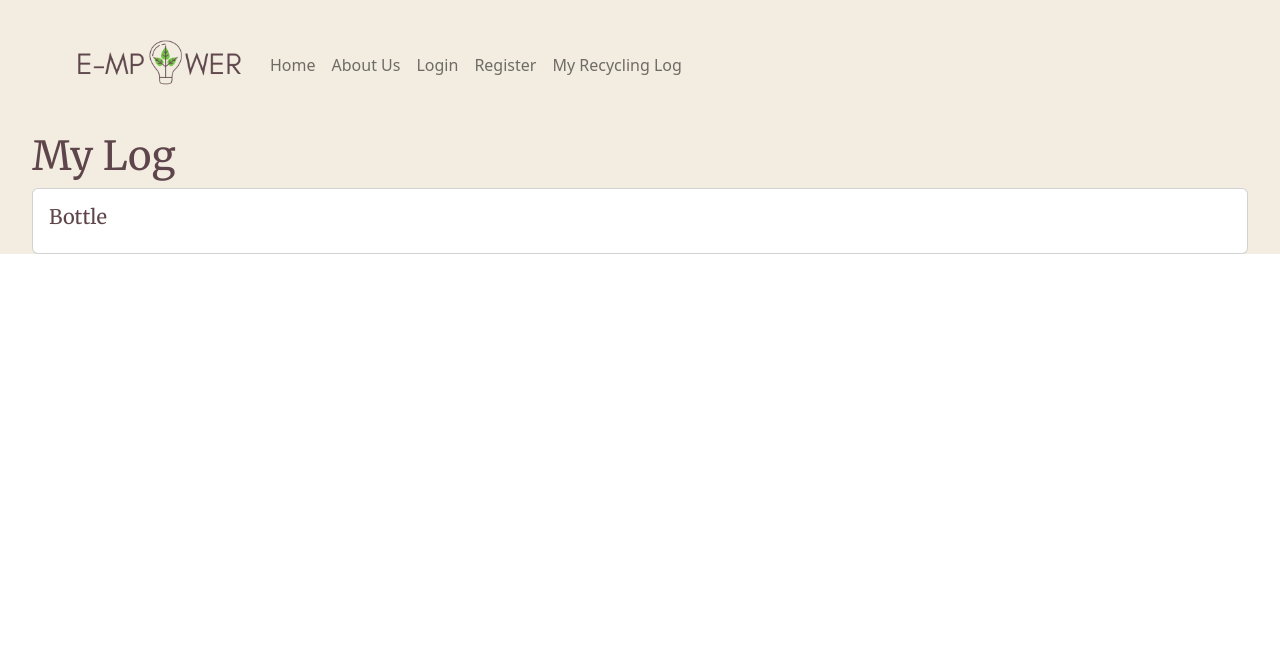
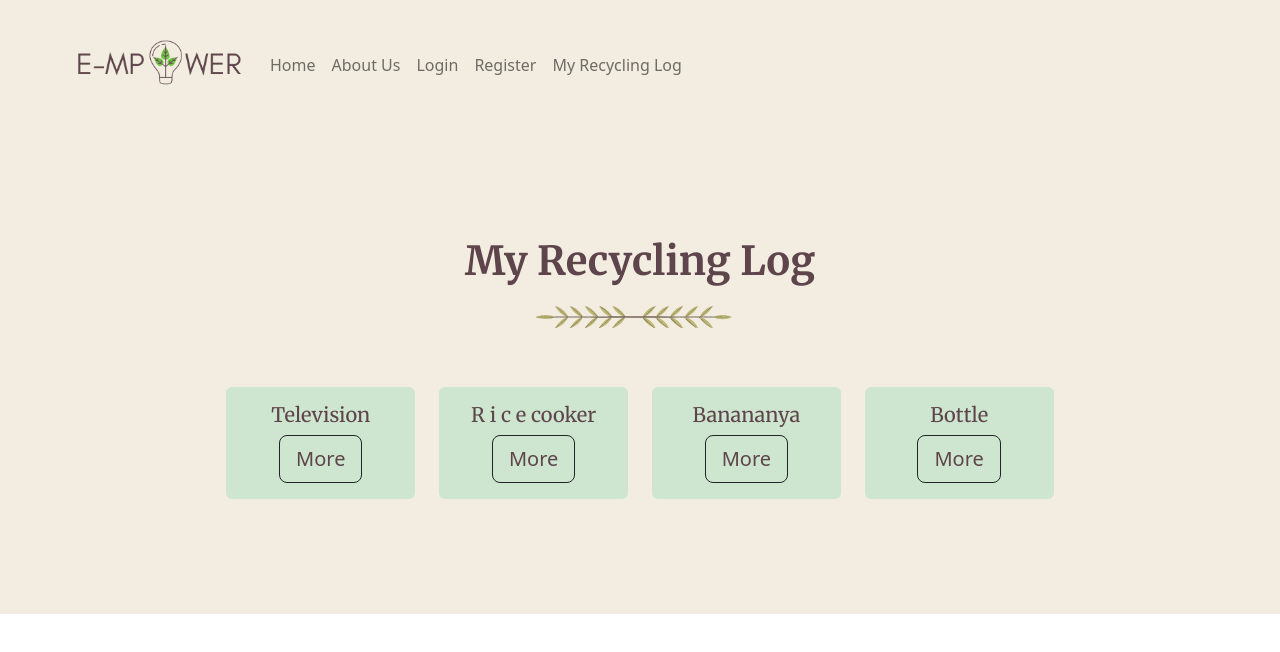
Before and after one commit to zhiyisoh/e-mpower, a Vue app in the folder FrontEnd/: page /logging in a window 1280 px wide. Shown: the top 652 px of the page. Built offline with nearby package versions, Linux system fonts and the light colour scheme.

Commit message:
past log frontend stuff

```diff
--- a/FrontEnd/src/router/index.js
+++ b/FrontEnd/src/router/index.js
@@ -65,6 +65,11 @@ const router = createRouter({
       component: () => import('../views/logging/Log.vue')
     },
     {
+      path: '/singlelog',
+      name: 'logpage',
+      component: () => import('../views/logging/LogPage.vue')
+    },
+    {
       path: '/binlocator',
       name: 'binlocator',
       component: () => import('../views/bin locator/BinLocator.vue')
@@ -78,7 +83,7 @@ const router = createRouter({
 })
 
 router.beforeEach((to, from, next) => {
-  const publicPage = ['/','/login', '/register',  '/about', '/forgotPassword', '/resetPassword', '/logging']; //
+  const publicPage = ['/','/login', '/register',  '/about', '/forgotPassword', '/resetPassword', '/logging', '/singlelog']; //
   const authNeeded = !(publicPage.includes(to.path));
   const loggedIn = localStorage.getItem('user');
 
--- a/FrontEnd/src/views/Start.vue
+++ b/FrontEnd/src/views/Start.vue
@@ -15,7 +15,7 @@
     <div class="HeroSection">
       <img src="/src/assets/leaves.svg" alt="leaves" id="leaves-icon">
       <div class="main-motto">
-        <h1 class="main-line">Your electronics deserve a second NONSensze life.</h1>
+        <h1 class="main-line">Your electronics deserve a second life.</h1>
         <p>Make your e-waste recycling journey fuss-free now!</p>
       </div>
 
--- a/FrontEnd/src/views/logging/Log.vue
+++ b/FrontEnd/src/views/logging/Log.vue
@@ -1,11 +1,81 @@
+<script>
+</script>
+
 <template>
-    <h1>My Log </h1>
-    <div class="col">
+    <!-- <h1>My Log </h1> -->
+  <div class="past-logs">
+    <h1 class="logs-title title">My Recycling Log</h1>
+    <img src="/src/assets/leave-line.svg" alt="leaves" class="leaves-line">
+
+    <div class = "row row-cols-1 row-cols-md-4 g-4 log-cards">
+        <div class = "col">
           <div class="card h-100">
             <div class="card-body">
-              <h5 class="card-title">Bottle</h5>
+              <h5 class="card-title">Television</h5>
+              <RouterLink to="/singlelog"><button type="button" class="btn btn-outline-dark reg-btn btn-lg" href="LogPage.vue">More</button></RouterLink>
             </div>
           </div>
         </div>
 
+        <div class = "col">
+          <div class="card h-100">
+            <div class="card-body">
+              <h5 class="card-title">R i c e cooker</h5>
+              <RouterLink to="/singlelog"><button type="button" class="btn btn-outline-dark reg-btn btn-lg" href="LogPage.vue">More</button></RouterLink>
+            </div>
+          </div>
+        </div>
+
+        <div class = "col">
+          <div class="card h-100">
+            <div class="card-body">
+              <h5 class="card-title">Banananya</h5>
+              <RouterLink to="/singlelog"><button type="button" class="btn btn-outline-dark reg-btn btn-lg" href="LogPage.vue">More</button></RouterLink>
+            </div>
+          </div>
+        </div>
+
+        <div class = "col">
+          <div class="card h-100">
+            <div class="card-body">
+              <h5 class="card-title">Bottle</h5>
+              <RouterLink to="/singlelog"><button type="button" class="btn btn-outline-dark reg-btn btn-lg" href="LogPage.vue">More</button></RouterLink>
+            </div>
+          </div>
+        </div>
+
+    </div>
+
+    </div>
+
 </template>
+
+<style>
+  .leaves-line {
+  position: relative;
+  width: 200px;
+  right: 6px;
+  top: 6px;
+  }
+
+  .past-logs {
+  margin-top: 20px;
+  text-align: center;
+  margin: 20px 0;
+  padding: 7% 15%;
+  border-radius: 10%;
+  }
+
+  .log-cards {
+  margin: 30px 0;
+  }
+
+  .card {
+  background-color: #CEE5D0;
+  border: 0;
+  }
+
+  .card-title {
+  text-align: center;
+  }
+</style>
--- /dev/null
+++ b/FrontEnd/src/views/logging/LogPage.vue
@@ -0,0 +1,6 @@
+<template>
+    <div class = "information">
+        <h1>Date:</h1>
+        <h1>Type:</h1>
+    </div>
+</template>
```
